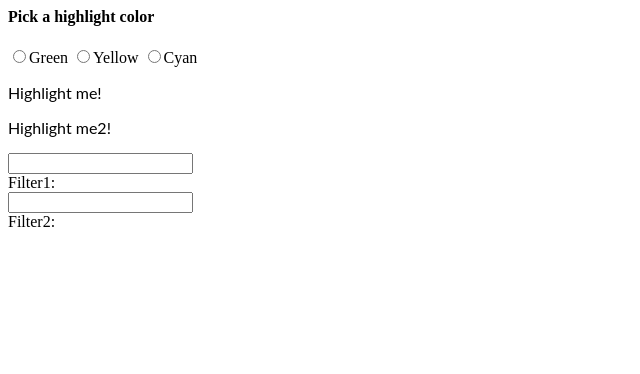
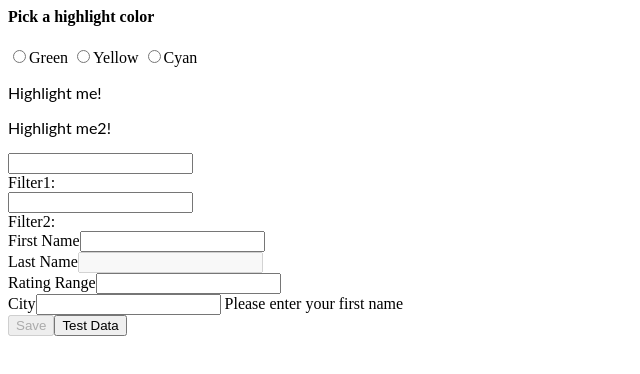
Before and after one commit to vlastanov/angular-15.05, an Angular app: page / in a window 1280 px wide. Shown: the top 374 px of the page, without its empty margins (0-640 px from the left). Built offline with nearby package versions, Linux system fonts and the light colour scheme.

Commit message:
4 files modified

```diff
--- a/src/app/app.component.css
+++ b/src/app/app.component.css
@@ -1,3 +1,7 @@
 p {
   font-family: Lato;
 }
+
+.field-error {
+    border: 3px solid red;
+}
--- a/src/app/app.component.html
+++ b/src/app/app.component.html
@@ -26,3 +26,77 @@
     </div>
 
 </div>
+
+<form (ngSubmit)='save()' [formGroup]='customerForm' >
+    <div>
+        <label for="firstNameId">First Name</label>
+        <input class="form-control" type="text" id="firstNameId" formControlName='firstName'
+            [ngClass]="{'is-invalid': customerForm.errors ||  firstNameMessage}">
+        <span class="invalid-feedback">
+            {{firstNameMessage}}
+            <span *ngIf="customerForm.errors?.match">
+                различно от град
+            </span>
+        </span>
+    </div>
+
+    <div>
+        <label for="lastNameId">Last Name</label>
+        <input class="form-control" type="text" id="lastNameId" formControlName='lastName'
+            [ngClass]="{'is-invalid': (customerForm.get('lastName').touched || customerForm.get('lastName').dirty )}">
+        <span class="invalid-feedback">
+            <span *ngIf="customerForm.get('lastName').errors?.required">
+                Please enter your last name
+            </span>
+            <span *ngIf="customerForm.get('lastName').errors?.minlength">
+                must be longer than 3 characters
+            </span>
+        </span>
+    </div>
+
+    <div>
+        <label for="ratingRangeId">Rating Range</label>
+        <input class="form-control" type="text" id="ratingRangeId" formControlName='ratingRange'
+            [ngClass]="{'is-invalid': (customerForm.get('ratingRange').touched || customerForm.get('ratingRange').dirty )}">
+        <span class="invalid-feedback">
+            <span *ngIf="customerForm.get('ratingRange').errors?.required">
+                Please enter your last name
+            </span>
+            <span *ngIf="customerForm.get('ratingRange').errors?.minlength">
+                must be longer than 3 characters
+            </span>
+        </span>
+    </div>
+
+    <!-- <div formArrayName='address'> -->
+        <div formGroupName='address'>
+
+            <div>
+                <label for="cityId">City</label>
+                <input class="form-control" type="text" id="cityId" formControlName='city'
+                [ngClass]="{'is-invalid': customerForm.errors ||
+            ((customerForm.get('address.city').touched ||
+            customerForm.get('address.city').dirty )&& !customerForm.get('address.city').valid)}"
+            >
+                <span class="invalid-feedback">
+                    <span *ngIf="customerForm.get('address.city').errors?.required">
+                        Please enter your first name
+                    </span>
+                    <span *ngIf="customerForm.get('address.city').errors?.minlength">
+                        must be longer than 3 characters
+                    </span>
+                    <span *ngIf="customerForm.errors?.match">
+                        различно от първо име
+                    </span>
+                </span>
+            </div>
+
+        </div>
+    <!-- </div> -->
+
+    <div>
+        <!-- <div [class.field-error]='true'>pole</div> -->
+        <button class="btn btn-primary mr-3" type="submit" [disabled]='!customerForm.valid'>Save</button>
+        <button class="btn btn-outline-secondary" type="button" (click)='populateTestData()'>Test Data</button>
+    </div>
+</form>
--- a/src/app/app.component.ts
+++ b/src/app/app.component.ts
@@ -1,27 +1,85 @@
-import { Component, VERSION,ViewChildren, QueryList,ElementRef,  ViewChild } from '@angular/core';
-import { NgModel } from '@angular/forms';
-import { Subscription } from 'rxjs';
+import {
+  Component,
+  VERSION,
+  ViewChildren,
+  QueryList,
+  ElementRef,
+  ViewChild
+} from "@angular/core";
+import {
+  NgModel,
+  FormBuilder,
+  FormGroup,
+  AbstractControl,
+  Validators,
+  ValidatorFn
+} from "@angular/forms";
+import { Subscription } from "rxjs";
+
+import { debounceTime } from "rxjs/operators";
+
+function ratingRange(c: AbstractControl) {
+  let val = c.value < 0 || c.value > 5 || isNaN(c.value);
+  if (c.value !== null && val) {
+    return { outOfRange: true };
+  }
+  return null;
+}
+
+function myValidator(min: number, max: number): ValidatorFn {
+  let rangeRes = function ratingRange(c: AbstractControl) {
+    let val = c.value < min || c.value > max || isNaN(c.value);
+    if (c.value !== null && val) {
+      return { outOfRange: true };
+    }
+    return null;
+  };
+
+  return rangeRes;
+}
+
+function compareValidator(c: AbstractControl) {
+  let firstName = c.get("firstName");
+  let city = c.get("address.city");
+
+  if (firstName.pristine || city.pristine) {
+    return null;
+  }
+  if (firstName.value === city.value) {
+    return null;
+  }
+  return { match: true };
+}
 
 @Component({
-  selector: 'my-app',
-  templateUrl: './app.component.html',
-  styleUrls: [ './app.component.css' ]
+  selector: "my-app",
+  templateUrl: "./app.component.html",
+  styleUrls: ["./app.component.css"]
 })
-export class AppComponent  {
-  name = 'Angular1 ' + VERSION.major;
-  color = 'yellow'
+export class AppComponent {
+  customerForm: FormGroup;
+  firstNameMessage: string;
+
+  private validationMessages = {
+    required: "Please enter your first name",
+    minlength: "must be longer than 3 characters"
+  };
+
+  name = "Angular1 " + VERSION.major;
+  color = "yellow";
 
   filter1: string;
   filter2: string;
-  @ViewChildren('divElem,nameElement') inputElementRefs: QueryList<ElementRef>
-  @ViewChildren(NgModel) inputElementRefs2: QueryList<NgModel>
+  @ViewChildren("divElem,nameElement") inputElementRefs: QueryList<ElementRef>;
+  @ViewChildren(NgModel) inputElementRefs2: QueryList<NgModel>;
 
+  constructor(private fb: FormBuilder) {}
 
-private _sub: Subscription
-  private _filterInput: NgModel
+  private _sub: Subscription;
+  private _filterInput: NgModel;
 
   get filterInput(): NgModel {
-    return this._filterInput
+    return this._filterInput;
   }
 
   @ViewChild(NgModel)
@@ -29,17 +87,56 @@ private _sub: Subscription
     // console.log(value)
     this._filterInput = value;
     if (this.filterInput && !this._sub) {
-      this._sub = this.filterInput.valueChanges.subscribe((changes) => {
-        this.filter1=changes;
-        return console.log(this.filter1)
-      }
-      )
+      this._sub = this.filterInput.valueChanges.subscribe(changes => {
+        this.filter1 = changes;
+        return console.log(this.filter1);
+      });
     }
   }
 
   onFilter2(event: string) {
-    this.filter2 = event
+    this.filter2 = event;
   }
 
+  ngOnInit(): void {
+    this.customerForm = this.fb.group(
+      {
+        firstName: ["", [Validators.required, Validators.minLength(3)]],
+        lastName: [{ value: "", disabled: true }],
+        ratingRange: [null, [myValidator(0, 8)]],
+        address: this.fb.group({
+          city: ["", [Validators.required, Validators.minLength(3)]]
+        })
+      },
+      { validator: compareValidator }
+    );
 
+    let firstname = this.customerForm.get("firstName");
+    firstname.valueChanges.pipe(debounceTime(1000)).subscribe(value => {
+      this.setFirstName(firstname);
+    });
+  }
+
+  setFirstName(c: AbstractControl) {
+    console.log(c.errors);
+    this.firstNameMessage = "";
+    if ((c.touched || c.dirty) && c.errors) {
+      this.firstNameMessage = Object.keys(c.errors)
+        .map(key => this.validationMessages[key])
+        .join(" ");
+    }
+  }
+
+  populateTestData() {
+    let firstname = this.customerForm.get("firstName");
+    // firstname.disable();
+    // firstname.setValidators(Validators.required);
+    // firstname.clearValidators()
+    // firstname.updateValueAndValidity
+  }
+
+  save() {
+    console.log(this.customerForm);
+    console.log("Saved: " + JSON.stringify(this.customerForm.value));
+  }
 }
--- a/src/app/app.module.ts
+++ b/src/app/app.module.ts
@@ -1,12 +1,12 @@
 import { NgModule } from '@angular/core';
 import { BrowserModule } from '@angular/platform-browser';
-import { FormsModule } from '@angular/forms';
+import { FormsModule, ReactiveFormsModule  } from '@angular/forms';
 
 import { AppComponent } from './app.component';
 import { HighlightDirective } from './highlight.directive';
 
 @NgModule({
-  imports:      [ BrowserModule, FormsModule ],
+  imports:      [ BrowserModule, FormsModule ,ReactiveFormsModule ],
   declarations: [ AppComponent, HighlightDirective ],
   bootstrap:    [ AppComponent ]
 })
```
